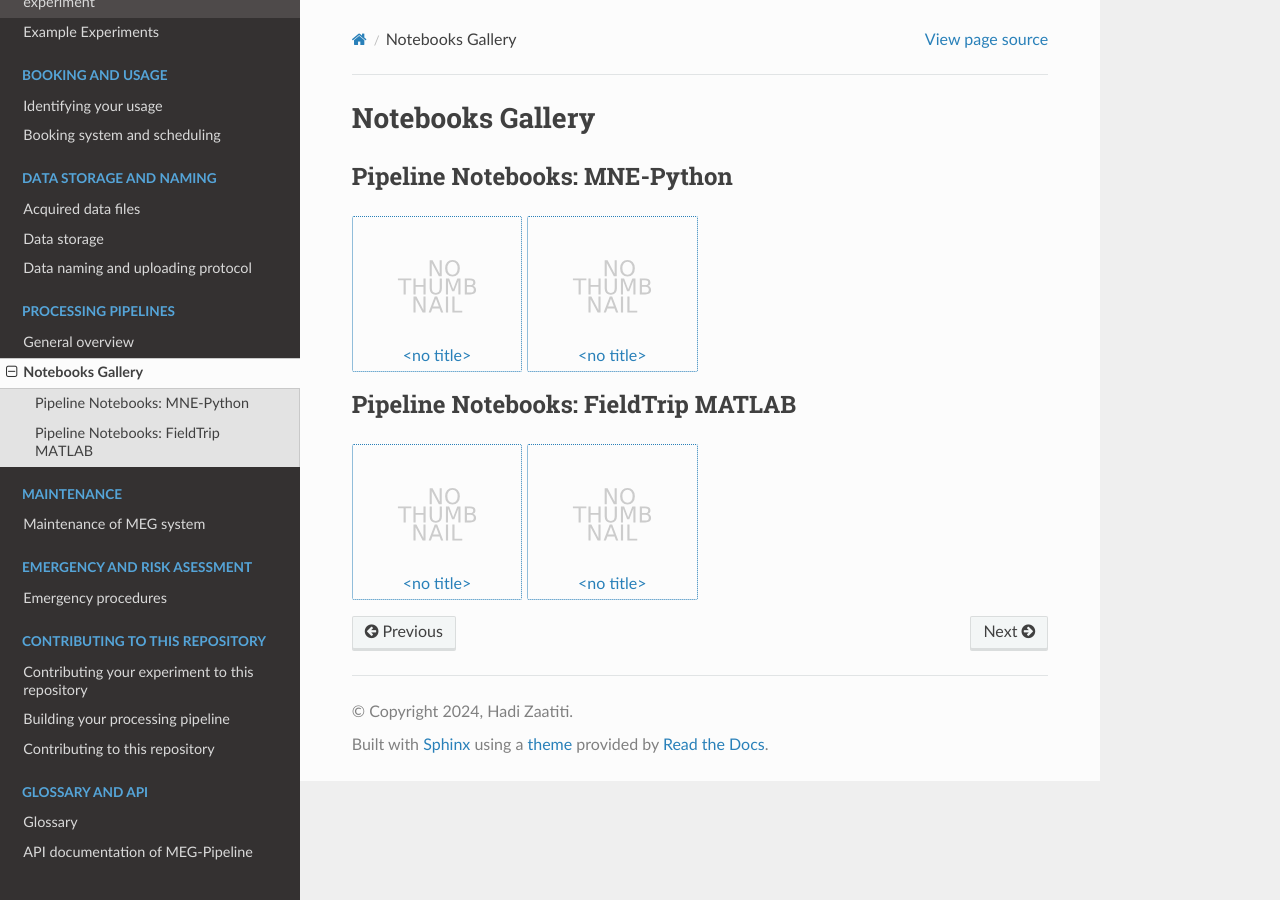
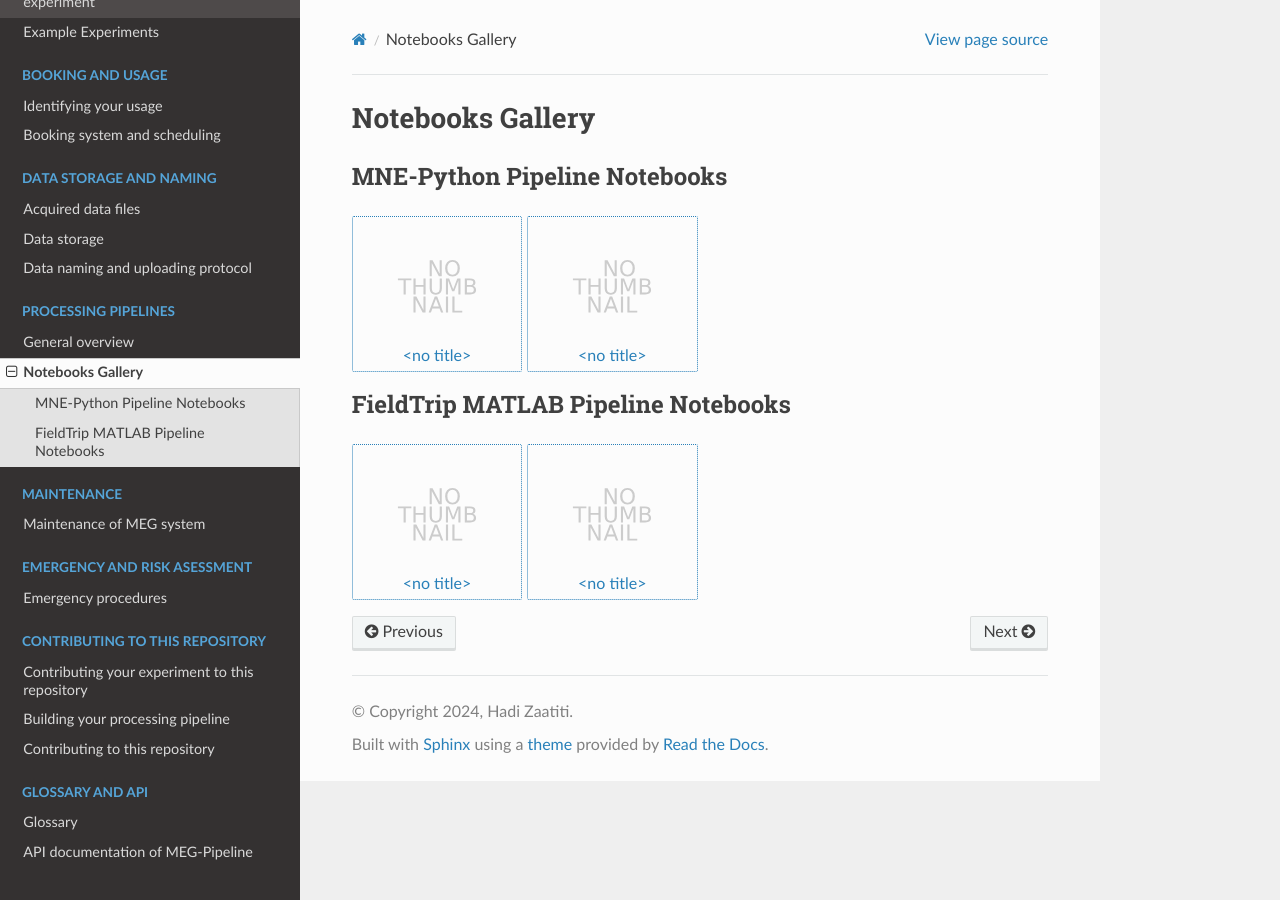
Before and after one commit to hzaatiti-NYU/meg-pipeline, a Sphinx documentation site: the page built from docs/source/5-pipeline/5-notebooks.rst, in a window 1280 px wide. Built offline with Sphinx 7.4.7 and the Read the Docs theme 2.0.0, drawn with Linux system fonts in a browser that asks for light colours; pages that are not in the unit, such as notebooks, are missing from menus.

Commit message:
fix gallery

```diff
--- a/docs/source/5-pipeline/5-notebooks.rst
+++ b/docs/source/5-pipeline/5-notebooks.rst
@@ -2,8 +2,8 @@ Notebooks Gallery
 =================
 
 
-Pipeline Notebooks: MNE-Python
-------------------------------
+MNE-Python Pipeline Notebooks
+-----------------------------
 
 
 .. nbgallery::
@@ -14,8 +14,8 @@ Pipeline Notebooks: MNE-Python
    notebooks/mne/closeup_forward_solutions.ipynb
 
 
-Pipeline Notebooks: FieldTrip MATLAB
-------------------------------------
+FieldTrip MATLAB Pipeline Notebooks
+-----------------------------------
 
 .. nbgallery::
 
```
